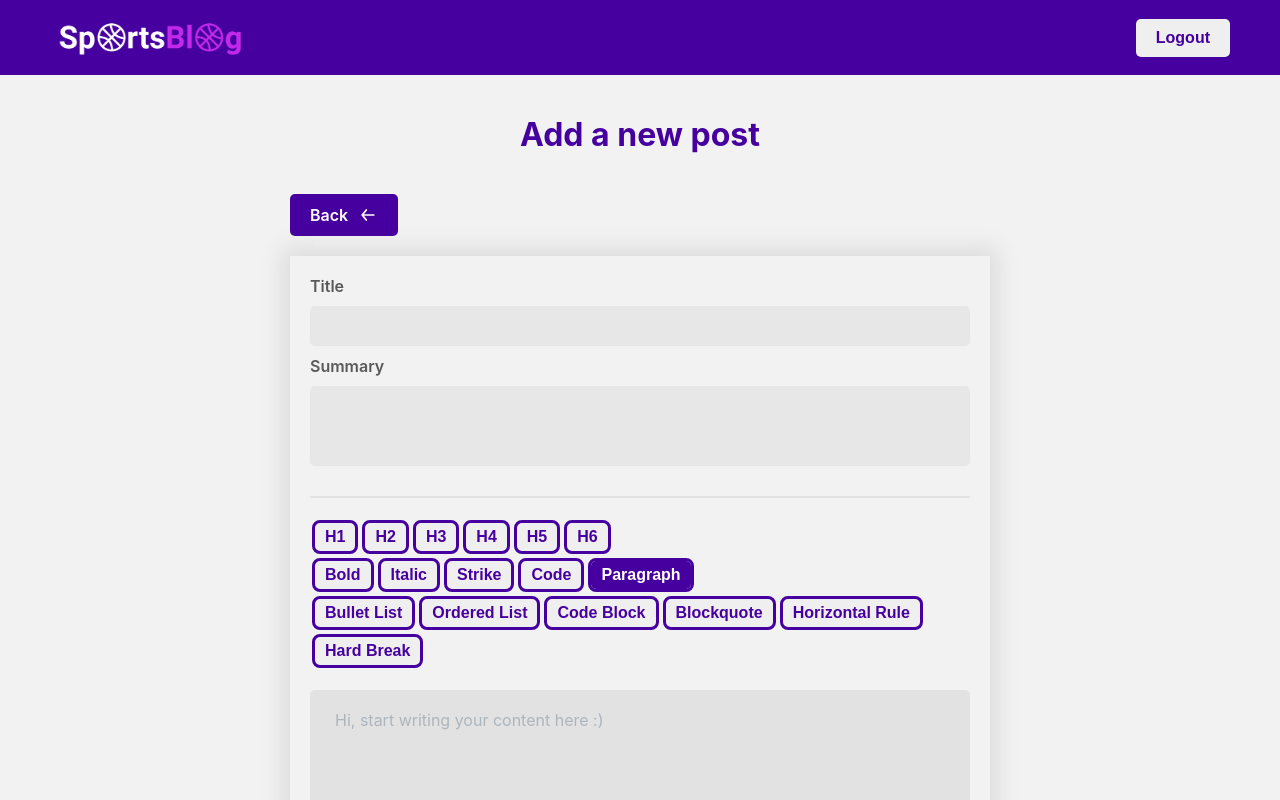
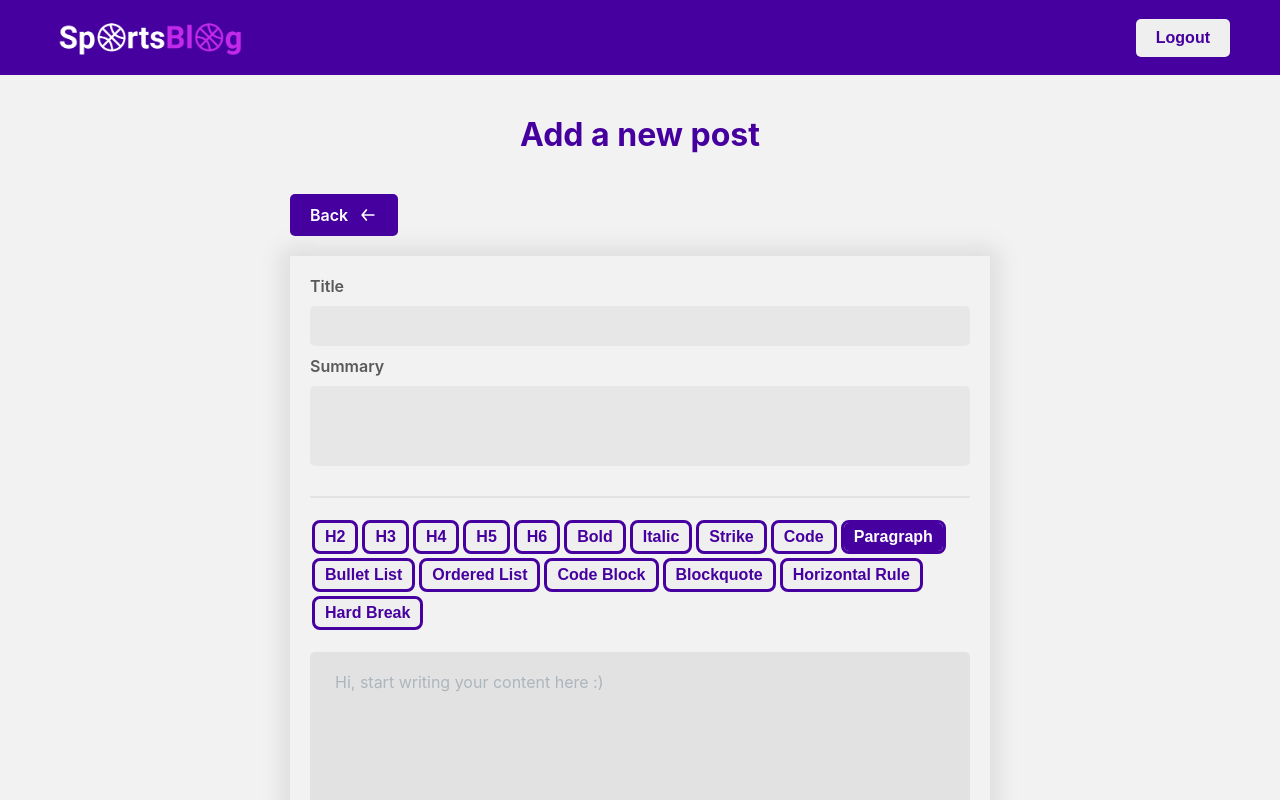
Before and after one commit to Cheung-KaWai/NextBlog, a Next.js app: page /blogs/addPost in a window 1280 px wide. Shown: the top 800 px of the page. Built offline with nearby package versions, Linux system fonts and the light colour scheme; sample sign-in values are in the browser's storage.

Commit message:
fix links and styling

```diff
--- a/components/molecules/Menubar.js
+++ b/components/molecules/Menubar.js
@@ -9,17 +9,6 @@ export default function Menubar({ editor }) {
   return (
     <>
       <div>
-        <button
-          onClick={() =>
-            editor.chain().focus().toggleHeading({ level: 1 }).run()
-          }
-          className={
-            editor.isActive("heading", { level: 1 }) ? styles.isActive : ""
-          }
-          type="button"
-        >
-          h1
-        </button>
         <button
           onClick={() =>
             editor.chain().focus().toggleHeading({ level: 2 }).run()
@@ -75,9 +64,6 @@ export default function Menubar({ editor }) {
         >
           h6
         </button>
-      </div>
-
-      <div>
         <button
           onClick={() => editor.chain().focus().toggleBold().run()}
           className={editor.isActive("bold") ? styles.isActive : ""}
--- a/components/organisms/AddPostForm.js
+++ b/components/organisms/AddPostForm.js
@@ -29,7 +29,7 @@ export default function AddPostForm() {
 
   return (
     <div className={styles.layout}>
-      <LinkButton link="/home" text="Back" back={true}></LinkButton>
+      <LinkButton link="/blogs/pages/1" text="Back" back={true}></LinkButton>
       <Formik
         initialValues={{
           Title: "",
--- a/components/organisms/CommentForm.js
+++ b/components/organisms/CommentForm.js
@@ -50,7 +50,7 @@ export default function CommentForm({ id }) {
         }}
       >
         <Form className={styles.container}>
-          <label htmlFor="comment">Comment</label>
+          <label htmlFor="comment"></label>
           <Field name="Comment" id="comment" as="textarea" />
           <ErrorMessage name="Comment">
             {(msg) => <p className={styles.error}>{msg}</p>}
--- a/pages/login.js
+++ b/pages/login.js
@@ -24,7 +24,7 @@ export default function Login() {
       window.localStorage.setItem("user", JSON.stringify(response.data.user));
       document.cookie = `jwt = Bearer ${response.data.jwt};secure`;
       context.setLoggedUser(response.data.user);
-      router.push("/home");
+      router.push("/blogs/pages/1");
     } catch (e) {
       setError(e.message);
     }
--- a/pages/register.js
+++ b/pages/register.js
@@ -27,7 +27,7 @@ export default function Register() {
       document.cookie = `jwt = Bearer ${response.data.jwt};secure`;
       context.setLoggedUser(response.data.user);
       setLoading(false);
-      router.push("/home");
+      router.push("/blogs/pages/1");
     } catch (e) {
       setError(e.message);
     }
--- a/styles/Article.module.scss
+++ b/styles/Article.module.scss
@@ -20,6 +20,10 @@
   p {
     margin: 2rem 0;
   }
+
+  div {
+    margin-bottom: 4rem;
+  }
 }
 
 .commentDiv {
```
Also changed, not shown: components/organisms/Article.js (+7 -1 lines).
